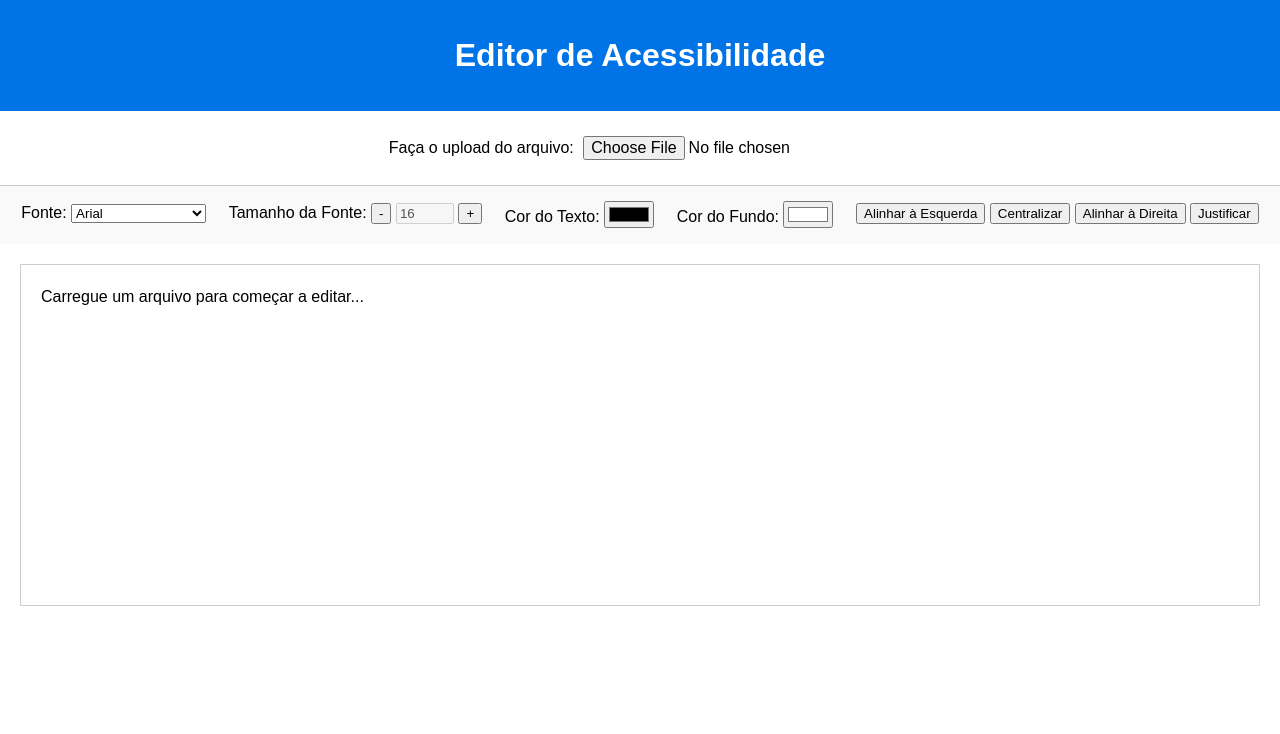
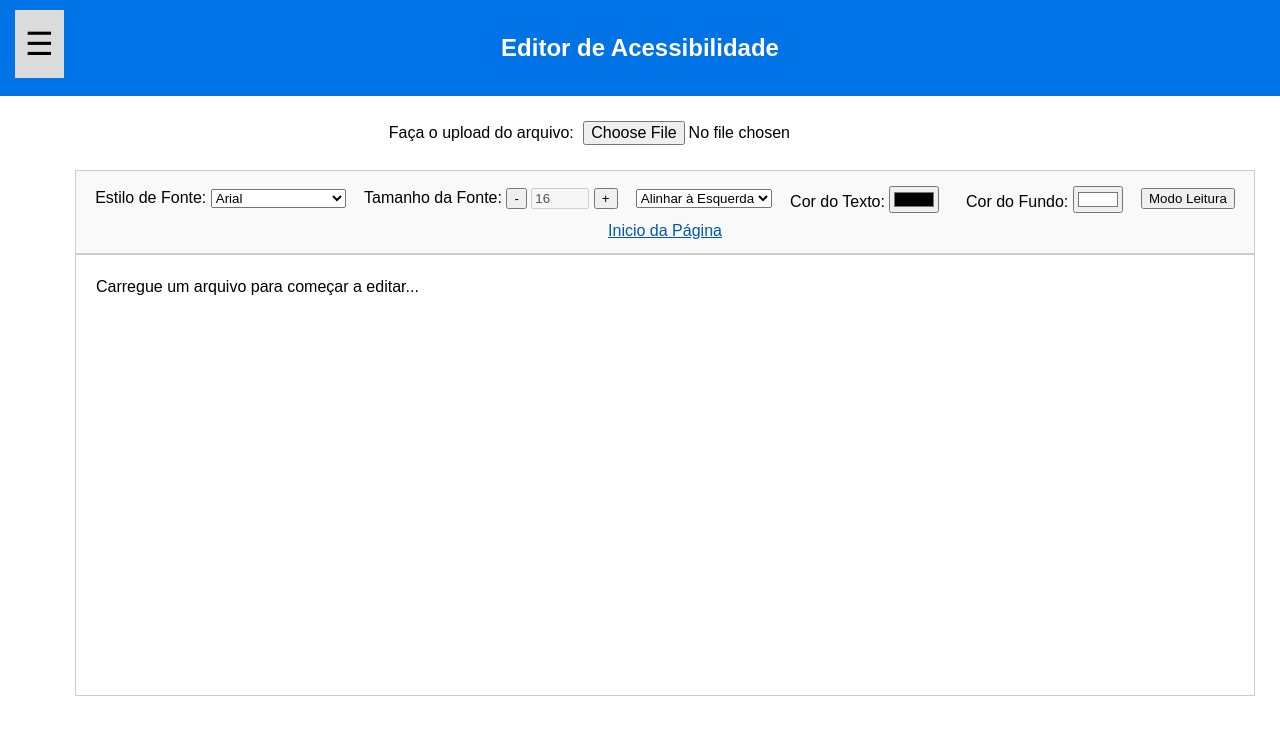
Before and after one commit to DaniellAbreu/Projeto-IST, a plain HTML site: page index.html in a window 1280 px wide. Drawn offline with nearby package versions, Linux system fonts and the light colour scheme.

Commit message:
Adicionando código definitivo

```diff
--- a/index.html
+++ b/index.html
@@ -23,14 +23,33 @@
             padding: 0;
         }
 
+        a {
+            color: #0056b3;
+            text-decoration: underline;
+        }
+        a:focus, a:hover {
+            outline: 2px solid #0056b3;
+            background-color: #e0f7fa;
+        }
+
         header {
             background: #0073e6;
             color: white;
             padding: 10px;
             text-align: center;
-            position: sticky;
             top: 0;
             z-index: 10;
+        }
+
+        #menu-icon {
+            position: fixed;
+            color: #000;
+            background: #dbdbdb;
+            top: 10px;
+            left: 15px;
+            font-size: 32px;
+            cursor: pointer;
+            z-index: 1000;
         }
 
         #upload-container {
@@ -49,20 +68,27 @@
             justify-content: space-around;
             padding: 10px;
             background: #f9f9f9;
-            border-top: 1px solid #ccc;
+            border: 1px solid #ccc;
+            top: 0;
             position: sticky;
-            top: 50px;
             z-index: 9;
+            margin-left: 75px;
+            margin-right: 25px;
+            display: flex;
+            transition: margin-left 0.3s;
         }
 
         #editor {
-            margin: 20px;
+            margin-left: 75px;
+            margin-right: 25px;
+            margin-bottom: 25px;
             padding: 20px;
             background: white;
             border: 1px solid #ccc;
-            min-height: 300px;
+            min-height: 400px;
             overflow: auto;
             font-size: 16px;
+            transition: background-color 0.3s;
         }
 
         .control-group {
@@ -72,18 +98,24 @@
 </head>
 
 <body>
-    <header>
-        <h1>Editor de Acessibilidade</h1>
-    </header>
+    <!-- Ícone do menu -->
+    <header id="menu-icon" tabindex="0" role="button" aria-label="Abrir menu">&#9776;</header>
+
+    <!-- Controle de acessibilidade -->
+    <section id="inicio" aria-labelledby="inicio da Página">
+        <header>
+            <h1>Editor de Acessibilidade</h1>
+        </header>
+    </section>
 
     <div id="upload-container">
         <label for="file-upload">Faça o upload do arquivo:</label>
         <input type="file" id="file-upload" accept=".pdf,.docx,.txt">
     </div>
 
-    <div id="controls">
+    <div id="controls" tabindex="0">
         <div class="control-group">
-            <label for="font-family">Fonte:</label>
+            <label for="font-family">Estilo de Fonte:</label>
             <select id="font-family">
                 <option value="Arial">Arial</option>
                 <option value="Verdana">Verdana</option>
@@ -100,9 +132,18 @@
         </div>
 
         <div class="control-group">
+            <select>
+                <option id="align-left">Alinhar à Esquerda</option>
+                <option id="align-center">Centralizar</option>
+                <option id="align-right">Alinhar à Direita</option>
+                <option id="align-justify">Justificar</option>
+            </select>
+        </div>
+
+        <div class="control-group">
             <label for="color">Cor do Texto:</label>
             <input type="color" id="color" value="#000000">
-        </div>
+        </div><br>
 
         <div class="control-group">
             <label for="background">Cor do Fundo:</label>
@@ -110,17 +151,20 @@
         </div>
 
         <div class="control-group">
-            <button id="align-left">Alinhar à Esquerda</button>
-            <button id="align-center">Centralizar</button>
-            <button id="align-right">Alinhar à Direita</button>
-            <button id="align-justify">Justificar</button>
+            <button id="toggle-edit">Modo Leitura</button>
         </div>
+
+            <nav>
+                <a href="#inicio">Inicio da Página</a>
+            </nav>
     </div>
 
     <div id="editor" contenteditable="true">Carregue um arquivo para começar a editar...</div>
 
     <script>
+        const menuIcon = document.getElementById('menu-icon');
         const fileUpload = document.getElementById('file-upload');
+        const controls = document.getElementById('controls');
         const editor = document.getElementById('editor');
         const fontFamily = document.getElementById('font-family');
         const fontSize = document.getElementById('font-size');
@@ -132,6 +176,17 @@
         const alignCenter = document.getElementById('align-center');
         const alignRight = document.getElementById('align-right');
         const alignJustify = document.getElementById('align-justify');
+        const toggleEditButton = document.getElementById('toggle-edit');
+        let isEditable = true;
+
+        // Controle do Menu Lateral
+        menuIcon.addEventListener('click', () => {
+            if (controls.style.display === 'flex') {
+                controls.style.display = 'none';
+            } else {
+                controls.style.display = 'flex';
+            }
+        });
 
         // Atualizar estilo do editor
         fontFamily.addEventListener('change', () => {
@@ -179,6 +234,19 @@
             editor.style.textAlign = 'justify';
         });
 
+        toggleEditButton.addEventListener('click', () => {
+            isEditable = !isEditable;
+            editor.contentEditable = isEditable ? "true" : "false";
+            toggleEditButton.textContent = isEditable ? 'Modo Leitura' : 'Desabilitar Modo Leitura';
+        });
+
+        // Acesso fácil aos controles usando Alt+1
+        document.addEventListener('keydown', (event) => {
+            if (event.altKey && event.key == '1') {
+                document.getElementById('controls').focus();
+            }
+        });
+
         // Upload do arquivo
         fileUpload.addEventListener('change', (event) => {
             const file = event.target.files[0];
```
